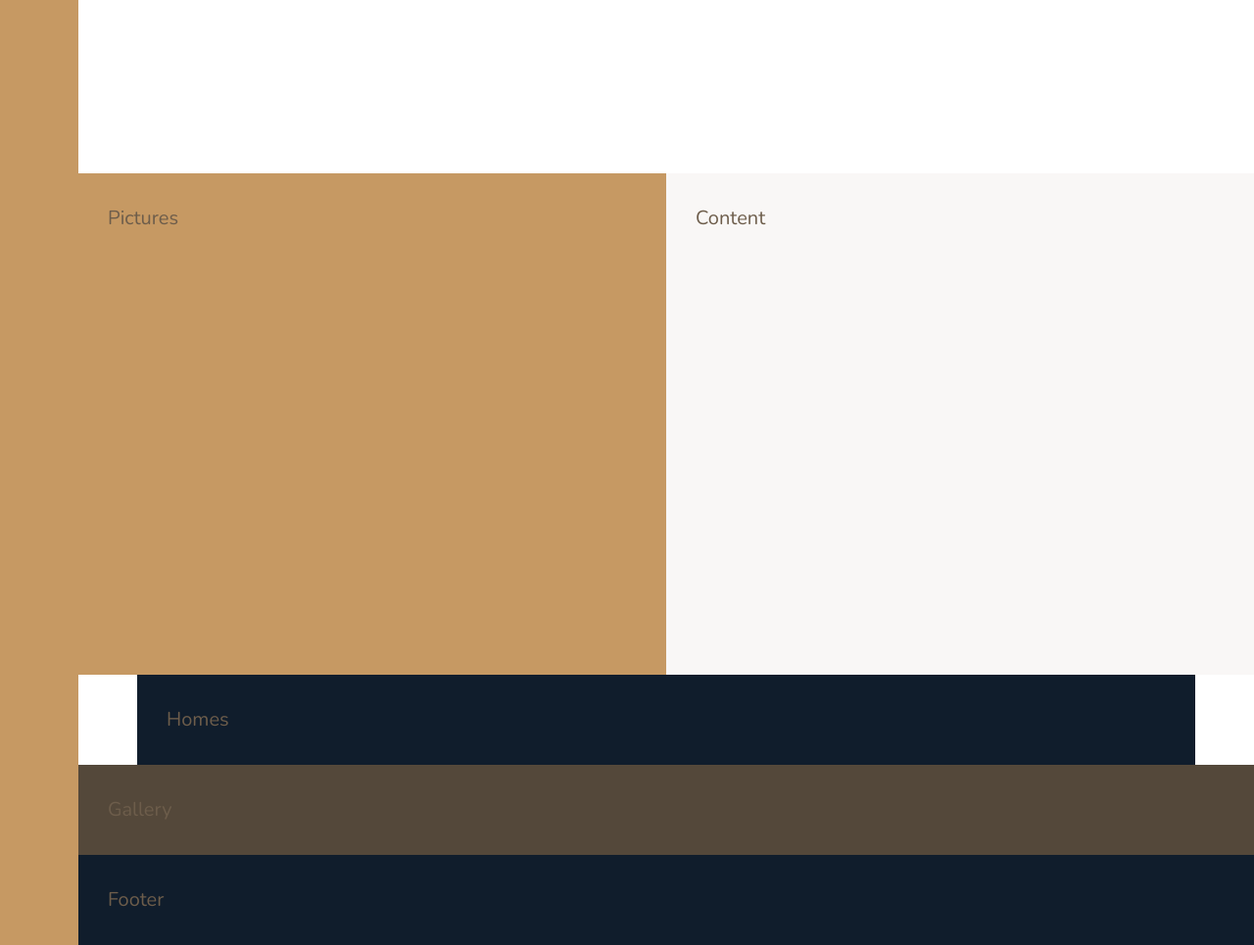
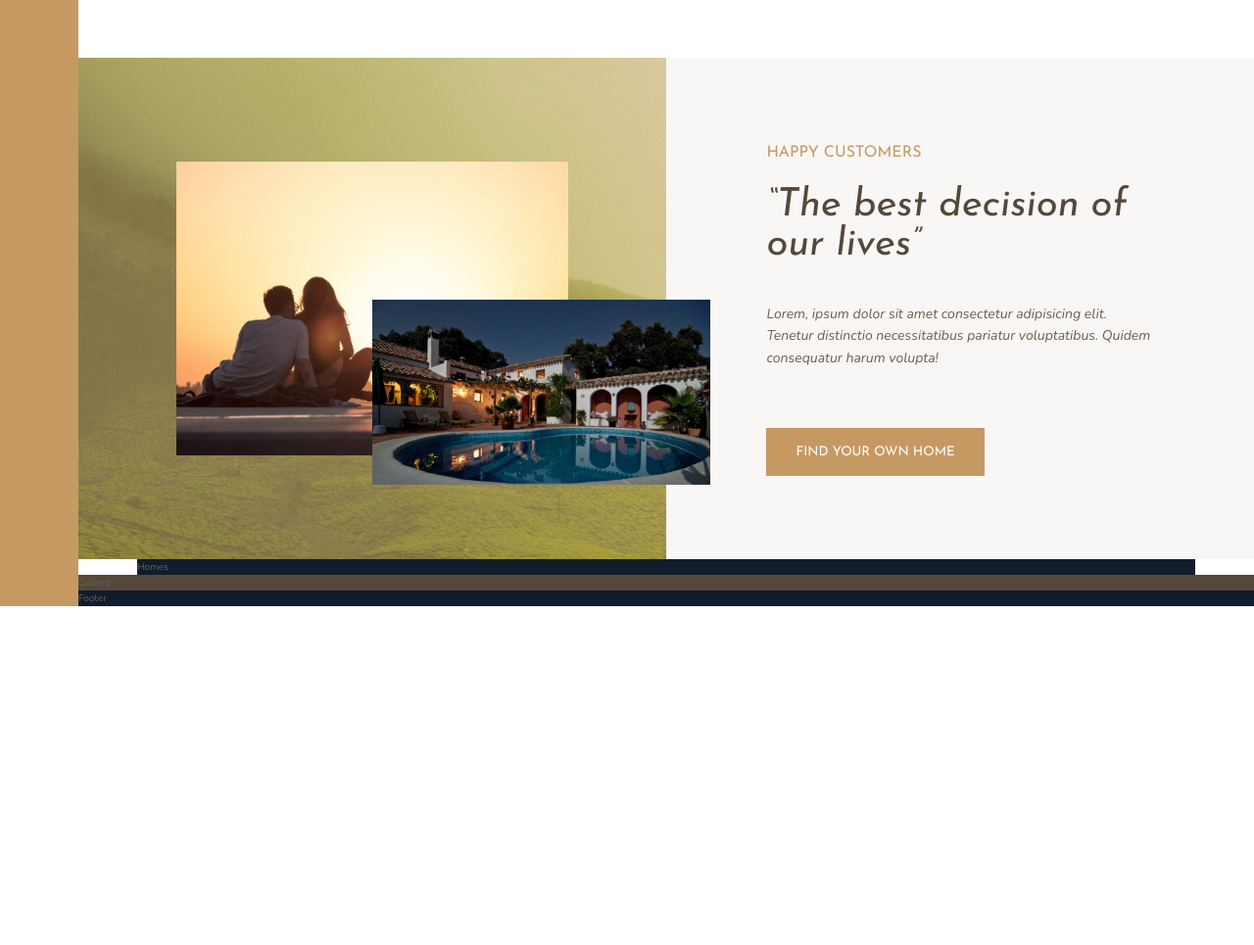
Before and after one commit to ahsanhd/Nextor-tut, a website: page index.html in a window 1280 px wide. Shown: the part 1249-2214 px from the top of the page at 98% size. After the commit the page ends 1868 px from the top, so only its background shows below. Drawn offline with nearby package versions, Linux system fonts and the light colour scheme.

Commit message:
feature/story

```diff
--- a/index.html
+++ b/index.html
@@ -102,11 +102,23 @@
         </section>
 
         <div class="story__pictures">
-            Pictures
+            <img src="/img/story-1.jpeg" alt="Couple with a new house" class="story__img--1">
+            <img src="/img/story-2.jpeg" alt="a new house" class="story__img--2">
         </div>
 
         <div class="story__content">
-            Content
+            <h3 class="heading-3 mb-sl">
+                HAPPY CUSTOMERS
+            </h3>
+            <h2 class="heading-2 heading-2--dark mb-lg">
+                &ldquo;The best decision of our lives&rdquo;
+            </h2>
+            <p class="story__text">
+                Lorem, ipsum dolor sit amet consectetur adipisicing elit. Tenetur distinctio necessitatibus pariatur voluptatibus. Quidem consequatur harum volupta!
+            </p>
+            <button class="btn">
+                find your own home
+            </button>
 
         </div>
 
--- a/sass/_base.scss
+++ b/sass/_base.scss
@@ -42,8 +42,4 @@ body {
     grid-template-columns: [sidebar-start] 8rem [sidebar-end full-start] minmax(6rem, 1fr) [center-start] repeat(8, [col-start] minmax(min-content, 14.25rem) [col-end] ) [center-end] minmax(6rem, 1fr) [full-end];
 
 
-    & > * {
-        padding: 30px;
-        font-size: 20px;
-    }
 }
--- a/sass/_story.scss
+++ b/sass/_story.scss
@@ -3,11 +3,59 @@
 
         background-color: $color-primary;
         grid-column: full-start / col-start 5;
+        background-image:linear-gradient(rgba($color-primary,.5), rgba($color-primary,.5))
+        ,url('../img/back.jpg');
+
+
+        display: grid;
+        grid-template-rows: repeat(6,1fr);
+        grid-template-columns: repeat(6,1fr);
+        align-items: center;
+
+    }
+
+    &__img--1 {
+        width: 100%;
+        grid-row: 2 / 6;
+        grid-column: 2 /6;
+        box-shadow: 0 2rem 4rem rbga(#000,.1);
+    }
+
+    &__img--2 {
+        width: 115%;
+        grid-row: 4 / 6;
+        grid-column: 4 / 7;
+        z-index: 20;
+        box-shadow: 0 2rem 4rem rbga(#000,.2);
     }
 
     &__content {
         background-color: $color-grey-light-1;
         grid-column: col-end 4 / full-end;
+        padding: 6rem 8vw;
+
+        /* display: flex;
+        flex-direction: column;
+        justify-content: center;
+        align-items: start; */
+
+        display: grid;
+
+
+        justify-items: start;
+
+        align-content: center;
+
     }
 
+    &__text {
+
+        margin-bottom: 6rem;
+        font-family: $font-primary;
+        font-style: italic;
+        font-size: 1.4rem;
+
+    }
+
+
 }
--- a/sass/_typography.scss
+++ b/sass/_typography.scss
@@ -12,11 +12,19 @@
 
 .heading-2 {
     @extend %heading;
+    font-size: 4rem;
+    font-style: italic;
+    line-height: 1;
 
+    &--light {color: $color-grey-light-1;}
+    &--dark {color: $color-grey-dark-1;}
 }
 
 .heading-3 {
     @extend %heading;
+    font-size: 1.6rem;
+    color: $color-primary;
+
 
 }
 
@@ -27,3 +35,24 @@
     &--light {color: $color-grey-light-1;}
     &--dark {color: $color-grey-dark-1;}
 }
+
+.btn {
+    background-color: $color-primary;
+    border: none;
+    border-radius: 0;
+    color: #fff;
+    padding: 1.8rem 3rem;
+    text-transform: uppercase;
+    font-family: $font-display;
+    transition: all 200ms;
+
+
+    &:hover {
+        background-color: $color-primary-dark;
+    }
+}
+
+.mb-sl {margin-bottom: 2rem;}
+.mb-md {margin-bottom: 3rem;}
+.mb-lg {margin-bottom: 4rem;}
+.mb-hg {margin-bottom: 5rem;}
```
Also changed, not shown: css/style.css.
